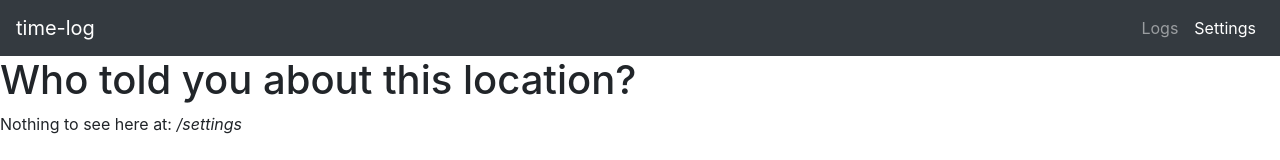
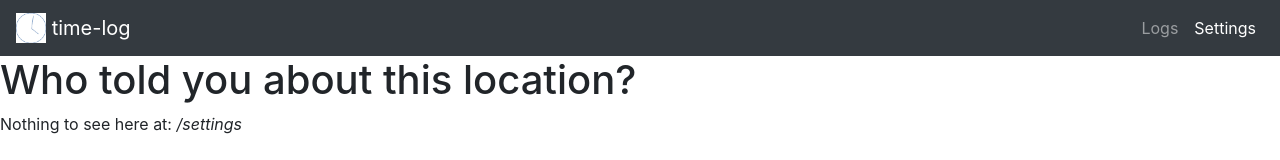
Before and after one commit to marmer/time-log, a React (Create React App) app: page /settings in a window 1280 px wide. Shown: the top 160 px of the page. Built offline with nearby package versions, Linux system fonts and the light colour scheme.

Commit message:
- some logo

```diff
--- a/src/views/HeaderView.tsx
+++ b/src/views/HeaderView.tsx
@@ -5,7 +5,10 @@ import {Link, NavLink} from "react-router-dom";
 
 export default () => <header>
     <nav className="navbar navbar-dark bg-dark">
-        <Link to={"/days/today"} className="navbar-brand">{projectConfiguration.name}</Link>
+        <Link to={"/days/today"} className="navbar-brand">
+            <img src="/logo192.png" width="30" height="30"
+                 className="d-inline-block align-top" alt="logo">
+            </img> {projectConfiguration.name}</Link>
         <div className="navbar-expand">
             <div className="navbar-nav">
                 <NavLink to={"/days/today"}
```
